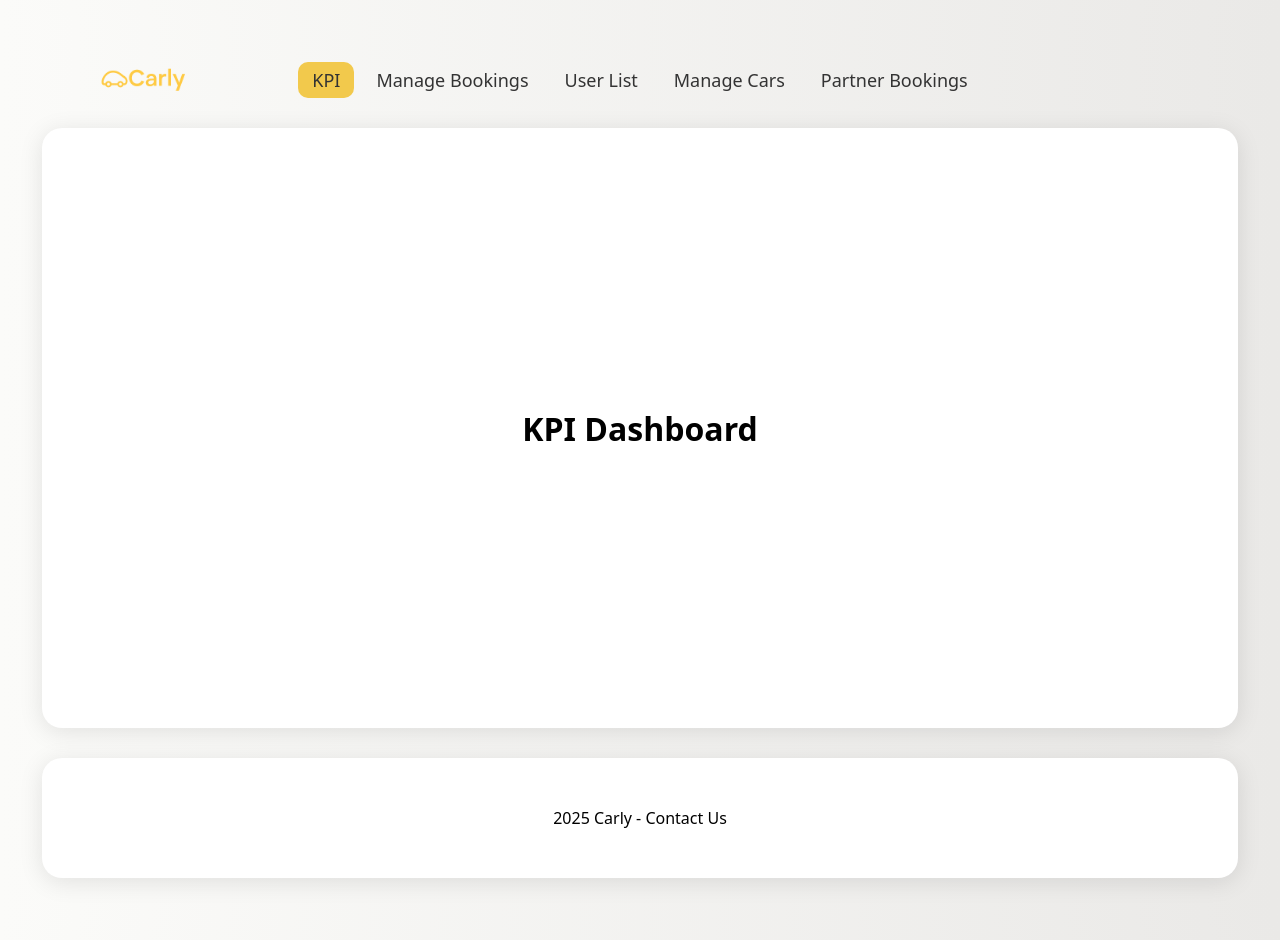
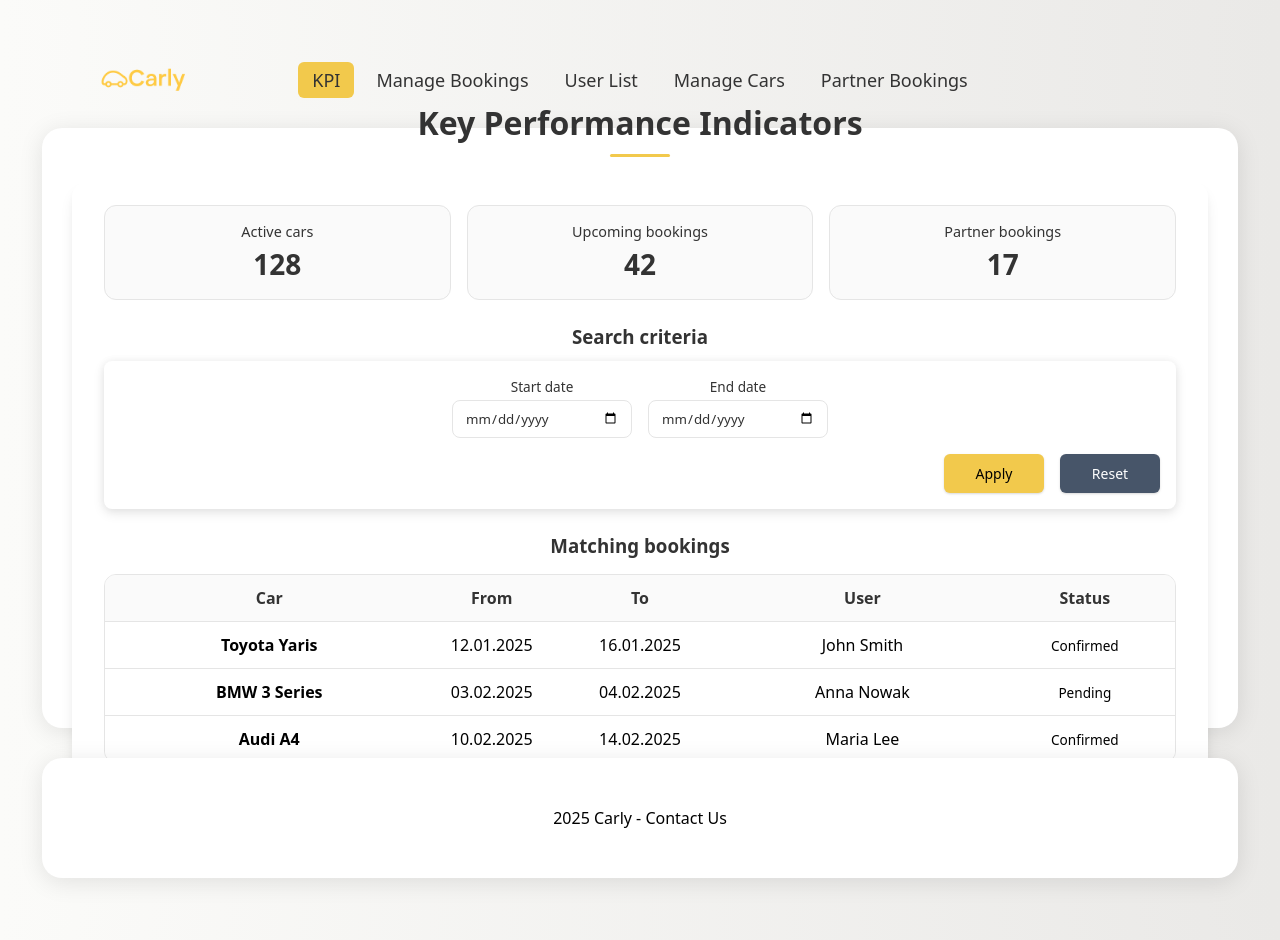
Before and after one commit to vushauv/Carly, a React (Vite) app in the folder web/: page /kpi in a window 1280 px wide. Built offline with nearby package versions, Linux system fonts and the light colour scheme.

Commit message:
removed border from button, added a shadow to the top of the filterbar, did the kpi page and changed the navbar button to match the normal button (border radius to be exact)

```diff
--- a/web/src/components/Button/Button.module.css
+++ b/web/src/components/Button/Button.module.css
@@ -9,7 +9,7 @@
     font-weight:500;
     font-size: 14px;
 
-    border: 0.5px solid var(--gray-200);
+    border: 0;
     box-shadow:
         0px 1px 2px rgba(0,0,0, 0.06),
         0px 1px 3px rgba(0,0,0, 0.1);
--- a/web/src/components/FilterBar/FilterBar.module.css
+++ b/web/src/components/FilterBar/FilterBar.module.css
@@ -8,8 +8,8 @@
     border-radius: 0.5rem;
 
     box-shadow:
-    0 4px 6px -2px rgba(0, 0, 0, 0.05),
-    0 10px 15px -3px rgba(0, 0, 0, 0.1);
+    0 0 8px rgba(0, 0, 0, 0.05),
+    0 4px 12px rgba(0, 0, 0, 0.1);
     background-color: var(--white);
 }
 
--- a/web/src/components/KPIPage/KPIPage.module.css
+++ b/web/src/components/KPIPage/KPIPage.module.css
@@ -0,0 +1,164 @@
+.page {
+  width: 100%;
+  font-family: var(--font);
+}
+
+.title {
+  text-align: center;
+  margin: 2rem 0 1.5rem;
+  color: var(--gray-200);
+}
+
+.title::after {
+  content: "";
+  display: block;
+  width: 60px;
+  height: 3px;
+  background: #F2C94C;
+  margin: 10px auto 20px auto;
+  border-radius: 6px;
+}
+
+.panel {
+  background: var(--white);
+  border-radius: 1rem;
+  padding: 1.5rem 2rem;
+  box-shadow:
+    0 4px 6px -2px rgba(0, 0, 0, 0.05),
+    0 10px 15px -3px rgba(0, 0, 0, 0.1);
+}
+
+.kpiGrid {
+  display: grid;
+  grid-template-columns: repeat(auto-fit, minmax(180px, 1fr));
+  gap: 1rem;
+  margin-bottom: 1.5rem;
+}
+
+.kpiCard {
+  background: var(--white-50);
+  border-radius: 0.75rem;
+  padding: 1rem;
+  border: 1px solid var(--white-100);
+}
+
+.kpiLabel {
+  display: block;
+  font-size: 0.9rem;
+  color: var(--gray-200);
+  margin-bottom: 0.25rem;
+}
+
+.kpiValue {
+  display: block;
+  font-size: 1.75rem;
+  font-weight: 600;
+  color: var(--gray-200);
+}
+
+.subTitle {
+  margin: 1.5rem 0 0.75rem;
+  color: var(--gray-200);
+}
+
+.filters {
+  display: flex;
+  gap: 1rem;
+  flex-wrap: wrap;
+  justify-content: center;
+  width: 100%;
+}
+
+.field {
+  display: flex;
+  flex-direction: column;
+  gap: 0.25rem;
+  min-width: 180px;
+}
+
+.label {
+  font-size: 0.85rem;
+  color: var(--gray-200);
+}
+
+.input {
+  border: 1px solid var(--white-100);
+  border-radius: 0.5rem;
+  padding: 0.5rem 0.75rem;
+  font-family: var(--font);
+  color: var(--gray-200);
+  background: var(--white);
+}
+
+.results {
+  list-style: none;
+  padding: 0;
+  margin: 0.75rem 0 0;
+  display: flex;
+  flex-direction: column;
+  gap: 0.5rem;
+}
+
+.resultItem {
+  background: var(--white-50);
+  border: 1px solid var(--white-100);
+  border-radius: 0.75rem;
+  padding: 0.75rem 1rem;
+}
+
+.carName {
+  font-weight: 600;
+  color: var(--gray-200);
+}
+
+.resultText {
+  color: var(--gray-200);
+}
+
+.empty {
+  margin-top: 0.75rem;
+  color: var(--gray-200);
+  text-align: center;
+}
+
+
+.table {
+  display: flex;
+  flex-direction: column;
+  margin-top: 1rem;
+  border-radius: 0.75rem;
+  overflow: hidden;
+  border: 1px solid var(--white-100);
+}
+
+.tableHeader,
+.tableRow {
+  display: grid;
+  grid-template-columns: 2fr 1fr 1fr 2fr 1fr;
+  padding: 0.75rem 1rem;
+  align-items: center;
+}
+
+.tableHeader {
+  background: var(--white-50);
+  font-weight: 600;
+  color: var(--gray-200);
+  border-bottom: 1px solid var(--white-100);
+}
+
+.tableRow {
+  background: var(--white);
+  border-bottom: 1px solid var(--white-100);
+}
+
+.tableRow:last-child {
+  border-bottom: none;
+}
+
+.car {
+  font-weight: 600;
+}
+
+.status {
+  font-size: 0.85rem;
+}
--- a/web/src/components/KPIPage/KPIPage.tsx
+++ b/web/src/components/KPIPage/KPIPage.tsx
@@ -1,9 +1,170 @@
+import { useEffect, useMemo, useState } from "react";
+import FilterBar from "../FilterBar/FilterBar";
+import styles from "./KPIPage.module.css";
+
+type KPI = { label: string; value: number };
+
+type Booking = {
+    id: string;
+    car: string;
+    from: string; // "YYYY-MM-DD"
+    to: string;   // "YYYY-MM-DD"
+    user: string;
+    status: "Pending" | "Confirmed" | "Canceled";
+};
+
+// Fake "backend" data (placeholders for now)
+const fakeKpis: KPI[] = [
+    { label: "Active cars", value: 128 },
+    { label: "Upcoming bookings", value: 42 },
+    { label: "Partner bookings", value: 17 },
+];
+
+const fakeBookingResults: Booking[] = [
+    {
+        id: "b1",
+        car: "Toyota Yaris",
+        from: "2025-01-12",
+        to: "2025-01-16",
+        user: "John Smith",
+        status: "Confirmed",
+    },
+    {
+        id: "b2",
+        car: "BMW 3 Series",
+        from: "2025-02-03",
+        to: "2025-02-04",
+        user: "Anna Nowak",
+        status: "Pending",
+    },
+    {
+        id: "b3",
+        car: "Audi A4",
+        from: "2025-02-10",
+        to: "2025-02-14",
+        user: "Maria Lee",
+        status: "Confirmed",
+    },
+];
+
 const KPIPage = () => {
+    const [kpis, setKpis] = useState<KPI[]>([]);
+    const [allBookings, setAllBookings] = useState<Booking[]>([]);
+    const [filteredBookings, setFilteredBookings] = useState<Booking[]>([]);
+
+    const [startDate, setStartDate] = useState<string>("");
+    const [endDate, setEndDate] = useState<string>("");
+
+    // "Fetch" on first load (future: replace with real API calls)
+    useEffect(() => {
+        setKpis(fakeKpis);
+        setAllBookings(fakeBookingResults);
+        setFilteredBookings(fakeBookingResults); // default view = all
+    }, []);
+
+    const dateRangeIsValid = useMemo(() => {
+        if (!startDate || !endDate) return false;
+        return startDate <= endDate; // works because YYYY-MM-DD sorts lexicographically
+    }, [startDate, endDate]);
+
+    const applyFilters = () => {
+        if (!dateRangeIsValid) {
+            //popup alert("Please select a valid date range.");
+            alert("Please select a valid date range.");
+            return;
+        }
+
+        const results = allBookings.filter((b) => {
+            // for example check if start date is within booking range
+            return b.from >= startDate && b.from <= endDate;
+        });
+
+        setFilteredBookings(results);
+    };
+
+    const resetFilters = () => {
+        setStartDate("");
+        setEndDate("");
+        setFilteredBookings(allBookings);
+    };
+
+    const formatDate = (iso: string) => { //i just wanted the dates to be displayed as DD.MM.YYYY
+        const [y, m, d] = iso.split("-");
+        return `${d}.${m}.${y}`;
+    };
+
+
     return (
-        <div>
-            <h1>KPI Dashboard</h1>
+        <div className={styles.page}>
+            <h1 className={styles.title}>Key Performance Indicators</h1>
+
+            <section className={styles.panel}>
+                <div className={styles.kpiGrid}>
+                    {kpis.map((k) => (
+                        <div key={k.label} className={styles.kpiCard}>
+                            <span className={styles.kpiLabel}>{k.label}</span>
+                            <span className={styles.kpiValue}>{k.value}</span>
+                        </div>
+                    ))}
+                </div>
+
+                <h3 className={styles.subTitle}>Search criteria</h3>
+
+                <FilterBar onApply={applyFilters} onReset={resetFilters}>
+                    <div className={styles.filters}>
+                        <label className={styles.field}>
+                            <span className={styles.label}>Start date</span>
+                            <input
+                                className={styles.input}
+                                type="date"
+                                value={startDate}
+                                onChange={(e) => setStartDate(e.target.value)}
+                            />
+                        </label>
+
+                        <label className={styles.field}>
+                            <span className={styles.label}>End date</span>
+                            <input
+                                className={styles.input}
+                                type="date"
+                                value={endDate}
+                                onChange={(e) => setEndDate(e.target.value)}
+                            />
+                        </label>
+
+
+                    </div>
+                </FilterBar>
+
+                <h3 className={styles.subTitle}>Matching bookings</h3>
+
+                <div className={styles.table}>
+                    <div className={styles.tableHeader}>
+                        <span>Car</span>
+                        <span>From</span>
+                        <span>To</span>
+                        <span>User</span>
+                        <span>Status</span>
+                    </div>
+
+                    {filteredBookings.map((b) => (
+                        <div key={b.id} className={styles.tableRow}>
+                            <span className={styles.car}>{b.car}</span>
+                            <span>{formatDate(b.from)}</span>
+                            <span>{formatDate(b.to)}</span>
+                            <span>{b.user}</span>
+                            <span className={styles.status}>{b.status}</span>
+                        </div>
+                    ))}
+                </div>
+
+
+                {filteredBookings.length === 0 ? (
+                    <p className={styles.empty}>No bookings match the selected date range.</p>
+                ) : null}
+            </section>
         </div>
     );
-}
+};
 
 export default KPIPage;
--- a/web/src/components/NavbarButton/NavbarButton.module.css
+++ b/web/src/components/NavbarButton/NavbarButton.module.css
@@ -3,7 +3,7 @@
   color: var(--gray-200);
   border: none;
   padding: 6px 14px;
-  border-radius: 10px;
+  border-radius: 6px;
   font-family: var(--font);
   font-size: 18px;
   width: auto;
```
